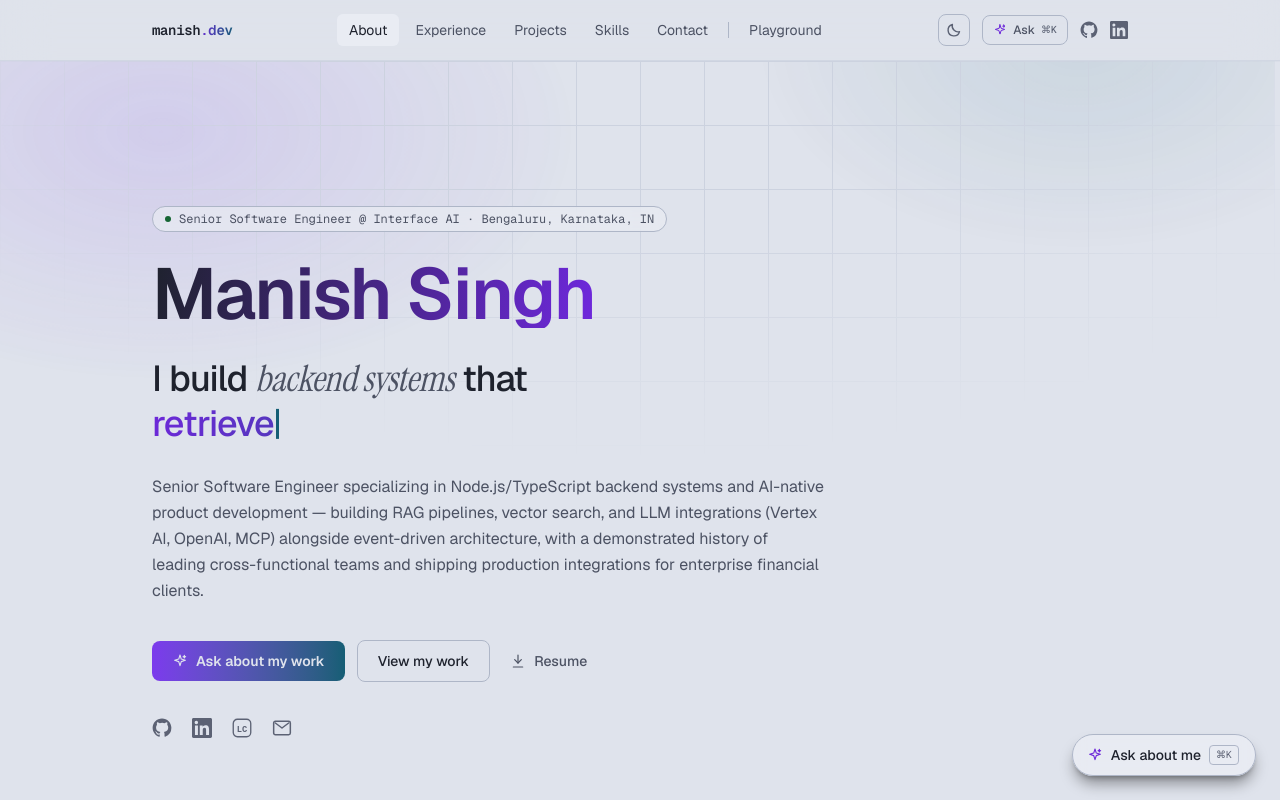
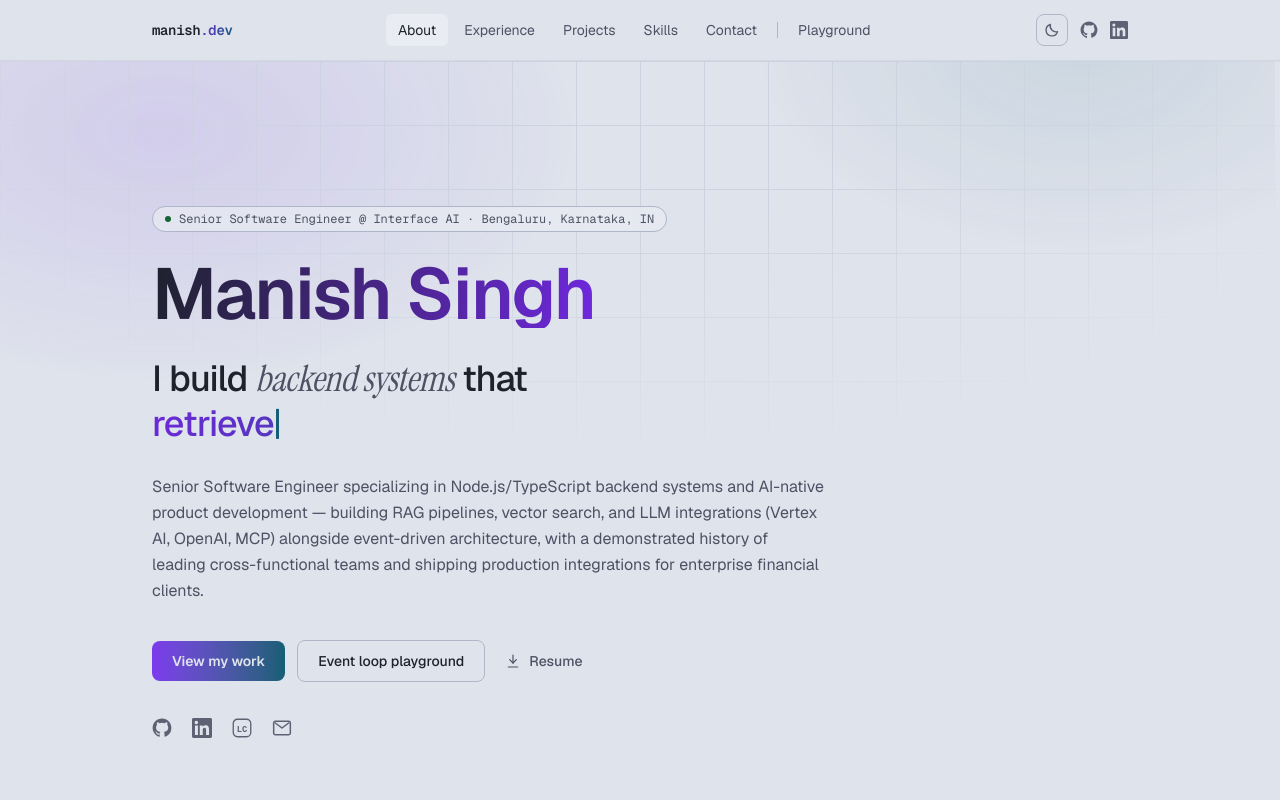
Before and after one commit to MSKU786/Portfolio, a Next.js app: page / in a window 1280 px wide. Shown: the top 800 px of the page. Built offline with nearby package versions, Linux system fonts and the light colour scheme.

Commit message:
Removed the chat bot added on the todo list

```diff
--- a/src/app/page.tsx
+++ b/src/app/page.tsx
@@ -7,7 +7,6 @@ import { Skills } from "@/components/Skills";
 import { Education } from "@/components/Education";
 import { Contact } from "@/components/Contact";
 import { Footer } from "@/components/Footer";
-import { AskPanel } from "@/components/chat/AskPanel";
 
 export default function Home() {
   return (
@@ -23,7 +22,6 @@ export default function Home() {
         <Contact />
       </main>
       <Footer />
-      <AskPanel />
     </>
   );
 }
--- a/src/app/playground/page.tsx
+++ b/src/app/playground/page.tsx
@@ -1,6 +1,5 @@
 import type { Metadata } from "next";
 import { Nav } from "@/components/Nav";
-import { AskPanel } from "@/components/chat/AskPanel";
 import { EventLoopSection } from "@/components/playground/EventLoopSection";
 
 export const metadata: Metadata = {
@@ -39,9 +38,6 @@ export default function PlaygroundPage() {
         </div>
         <EventLoopSection runtime="node" />
       </main>
-      {/* The nav's Ask button opens this, so it has to be mounted here too —
-          minus the floating launcher, which would sit on top of the columns. */}
-      <AskPanel showLauncher={false} />
     </>
   );
 }
--- a/src/components/Contact.tsx
+++ b/src/components/Contact.tsx
@@ -1,7 +1,6 @@
 import { Section } from "@/components/Section";
 import { Reveal } from "@/components/Reveal";
 import { personal } from "@/data/resume";
-import { AskTrigger } from "@/components/chat/AskTrigger";
 import { GitHubIcon, LeetCodeIcon, LinkedInIcon } from "@/components/icons";
 
 const SOCIALS = [
@@ -31,7 +30,7 @@ export function Contact() {
 
             <p className="max-w-md text-sm leading-relaxed text-muted">
               Open to senior engineering roles and interesting problems. Drop me
-              a line — or ask the assistant anything first.
+              a line.
             </p>
 
             <div className="flex flex-wrap items-center justify-center gap-3">
@@ -41,9 +40,6 @@ export function Contact() {
               >
                 {personal.email}
               </a>
-              <AskTrigger className="inline-flex items-center gap-2 rounded-lg border border-border-strong px-5 py-3 text-sm font-medium text-foreground transition-colors hover:border-accent hover:text-accent-soft">
-                Ask about my work
-              </AskTrigger>
             </div>
 
             <div className="flex items-center gap-5 pt-2">
--- a/src/components/Footer.tsx
+++ b/src/components/Footer.tsx
@@ -8,7 +8,7 @@ export function Footer() {
           &copy; {new Date().getFullYear()} {personal.name}
         </p>
         <p>
-          Next.js · Tailwind · BM25 retrieval · Claude
+          Next.js · TypeScript · Tailwind
         </p>
       </div>
     </footer>
--- a/src/components/Hero.tsx
+++ b/src/components/Hero.tsx
@@ -1,6 +1,5 @@
 import { personal, experience } from "@/data/resume";
 import { RotatingRoles } from "@/components/RotatingRoles";
-import { AskTrigger } from "@/components/chat/AskTrigger";
 import { Reveal } from "@/components/Reveal";
 import {
   ArrowDownIcon,
@@ -66,15 +65,18 @@ export function Hero() {
 
         <Reveal delay={320}>
           <div className="mt-2 flex flex-wrap items-center gap-3">
-            <AskTrigger className="group inline-flex items-center gap-2 rounded-lg bg-linear-to-r from-accent to-accent-2 px-5 py-2.5 text-sm font-semibold text-background transition-transform hover:-translate-y-0.5">
-              Ask about my work
-            </AskTrigger>
+            <a
+              href="#projects"
+              className="rounded-lg bg-linear-to-r from-accent to-accent-2 px-5 py-2.5 text-sm font-semibold text-background transition-transform hover:-translate-y-0.5"
+            >
+              View my work
+            </a>
 
             <a
-              href="#projects"
+              href="/playground"
               className="rounded-lg border border-border-strong px-5 py-2.5 text-sm font-medium text-foreground transition-colors hover:border-accent hover:text-accent-soft"
             >
-              View my work
+              Event loop playground
             </a>
 
             <a
--- a/src/components/Nav.tsx
+++ b/src/components/Nav.tsx
@@ -4,8 +4,7 @@ import { useEffect, useState } from "react";
 import Link from "next/link";
 import { usePathname } from "next/navigation";
 import { personal } from "@/data/resume";
-import { GitHubIcon, LinkedInIcon, SparkIcon } from "@/components/icons";
-import { ASK_EVENT } from "@/components/chat/AskPanel";
+import { GitHubIcon, LinkedInIcon } from "@/components/icons";
 import { ThemeToggle } from "@/components/theme/ThemeToggle";
 
 const LINKS = [
@@ -115,18 +114,6 @@ export function Nav() {
         <div className="flex items-center gap-3">
           <ThemeToggle />
 
-          <button
-            type="button"
-            onClick={() => window.dispatchEvent(new Event(ASK_EVENT))}
-            className="inline-flex items-center gap-1.5 rounded-lg border border-border-strong px-2.5 py-1.5 text-xs font-medium text-muted transition-colors hover:border-accent hover:text-foreground"
-          >
-            <SparkIcon className="size-3.5 text-accent-soft" />
-            <span className="hidden sm:inline">Ask</span>
-            <kbd className="hidden font-mono text-[10px] text-subtle lg:inline">
-              ⌘K
-            </kbd>
-          </button>
-
           <a
             href={personal.social.github}
             target="_blank"
```
Also changed, not shown: src/app/api/_chat/route.ts (renamed from src/app/api/chat/route.ts, +9 -0 lines), 1 other file (tests, documents, lock files or other folders).
